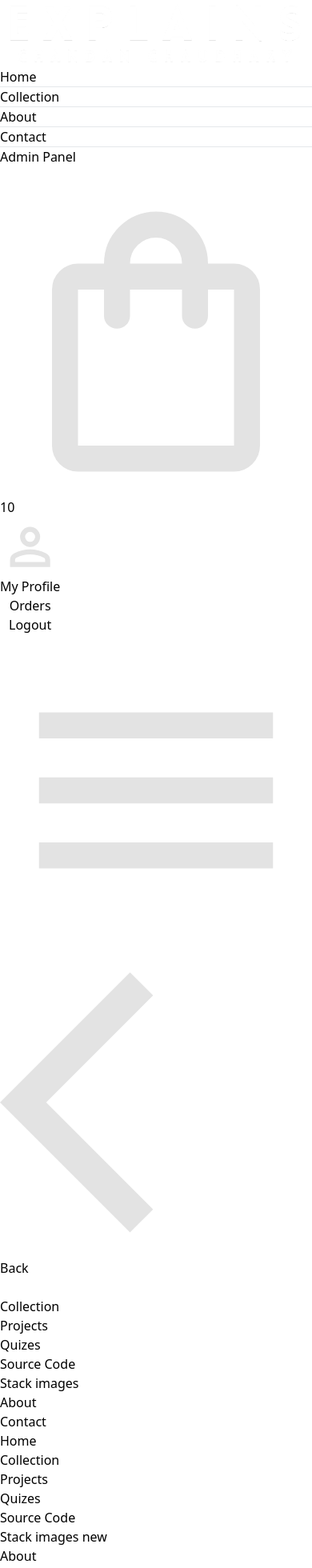
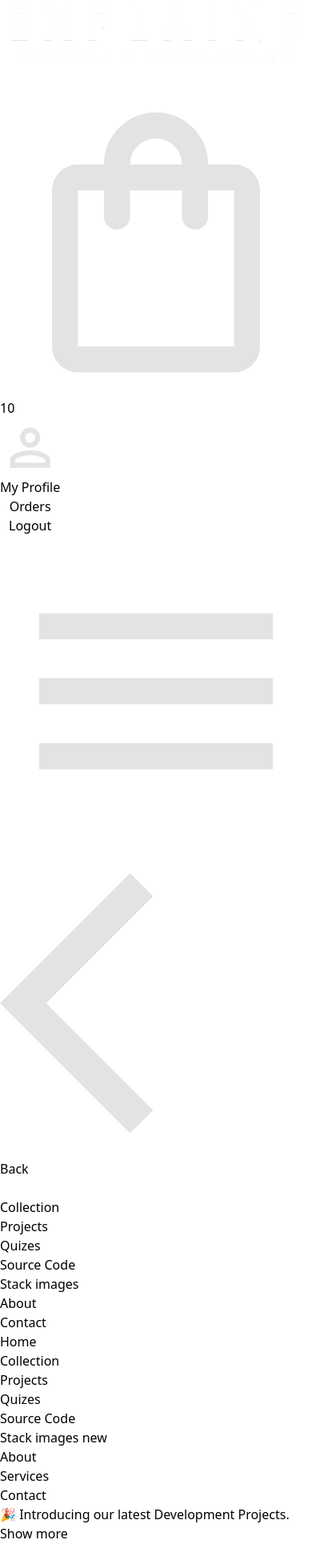
Before and after one commit to Chandan-Badge/C2Explains-ChandanChaudhary, a React (Vite) app in the folder Frontend/: page / in a window 390 px wide. Shown: the top 1960 px of the page at 80% size. Built offline with nearby package versions, Linux system fonts and the light colour scheme.

Commit message:
Improvement 07

```diff
--- a/Frontend/src/components/Sidebar-Menu.jsx
+++ b/Frontend/src/components/Sidebar-Menu.jsx
@@ -4,7 +4,7 @@ import { Link } from 'react-router-dom';
 
 function SidebarMenu() {
   return (
-      <div className='h-[90vh] gap-2 md:gap-8 hidden sm:flex justify-start flex-col text-sm md:text-base text-white fixed w-max pr-8 py-[22px] bottom-0 border-r border-r-[#b6bee5]/50'>
+      <div className='h-[90vh] gap-2 md:gap-6 hidden sm:flex justify-start flex-col text-sm md:text-base text-white fixed w-max pr-8 py-[22px] bottom-0 border-r border-r-[#b6bee5]/50'>
         <NavLink to="/" className='flex justify-start items-center gap-6'>
           <div class="menu w-[3px] h-11 border-none bg-[#26ffe3] opacity-0 rounded-e"></div>
           <p className=''>Home</p>
@@ -33,12 +33,17 @@ function SidebarMenu() {
 
         <NavLink to="/stack-images" className='flex justify-start items-center gap-6'>
             <div class="menu w-[3px] h-11 border-none bg-[#26ffe3] opacity-0 rounded-e"></div>
-            <p>Stack images <span className='bg-gray-700 rounded-full text-[10px] px-2 py-1'>new</span></p>
+            <p>Stack images <span className='bg-gray-700 rounded-full text-[8px] px-2 py-1'>new</span></p>
         </NavLink>
 
         <NavLink to="/about" className='flex justify-start items-center gap-6'>
             <div class="menu w-[3px] h-11 border-none bg-[#26ffe3] opacity-0 rounded-e"></div>
           <p>About</p>
+        </NavLink>
+
+        <NavLink to="/services" className='flex justify-start items-center gap-6'>
+            <div class="menu w-[3px] h-11 border-none bg-[#26ffe3] opacity-0 rounded-e"></div>
+          <p>Services</p>
         </NavLink>
 
         <NavLink to="/contact" className='flex justify-start items-center gap-6'>
--- a/Frontend/src/components/navbar.jsx
+++ b/Frontend/src/components/navbar.jsx
@@ -12,7 +12,7 @@ function Navbar() {
 
       <img src={assets.logo} alt="" className='w-16 sm:w-36' />
 
-      <div className='gap-2 md:gap-6 items-center justify-center sm:flex hidden text-sm md:text-base'>
+      {/* <div className='gap-2 md:gap-6 items-center justify-center sm:flex hidden text-sm md:text-base'>
         <NavLink to="/" className='flex gap-1 items-center flex-col'>
           <p className=''>Home</p>
           <hr className='w-2/3 border-none bg-[#26ffe3] h-[1.5px] opacity-0' />
@@ -34,11 +34,17 @@ function Navbar() {
         </NavLink>
 
         <button className='rounded-full py-1 md:py-1.5 px-2 md:px-3 border border-[#fff]/50 text-xs md:text-sm'>Admin Panel</button>
-      </div>
+      </div> */}
 
-      <div className='flex gap-6 items-center justify-center'>
+      <div className='flex gap-10 items-center justify-center'>
         <button>
           <svg xmlns="http://www.w3.org/2000/svg" className='w-8 h-8' viewBox="0 -960 960 960" fill="#e3e3e3"><path d="M784-120 532-372q-30 24-69 38t-83 14q-109 0-184.5-75.5T120-580q0-109 75.5-184.5T380-840q109 0 184.5 75.5T640-580q0 44-14 83t-38 69l252 252-56 56ZM380-400q75 0 127.5-52.5T560-580q0-75-52.5-127.5T380-760q-75 0-127.5 52.5T200-580q0 75 52.5 127.5T380-400Z"/></svg>
+        </button>
+
+        <button>
+          <svg xmlns="http://www.w3.org/2000/svg" class="feather feather-sun w-5 h-5 sm:w-7 sm:h-7 text-[#e3e3e3]" viewBox="0 0 24 24" fill="none" stroke="currentColor" stroke-width="2" stroke-linecap="round" stroke-linejoin="round"><circle cx="12" cy="12" r="5"></circle><line x1="12" y1="1" x2="12" y2="3"></line><line x1="12" y1="21" x2="12" y2="23"></line><line x1="4.22" y1="4.22" x2="5.64" y2="5.64"></line><line x1="18.36" y1="18.36" x2="19.78" y2="19.78"></line><line x1="1" y1="12" x2="3" y2="12"></line><line x1="21" y1="12" x2="23" y2="12"></line><line x1="4.22" y1="19.78" x2="5.64" y2="18.36"></line><line x1="18.36" y1="5.64" x2="19.78" y2="4.22"></line></svg>
+
+          <svg className='w-8 h-8 fill-[#e3e3e3] hidden' viewBox="0 0 256 256" xmlns="http://www.w3.org/2000/svg"><path d="M240,96a8,8,0,0,1-8,8H216v16a8,8,0,0,1-16,0V104H184a8,8,0,0,1,0-16h16V72a8,8,0,0,1,16,0V88h16A8,8,0,0,1,240,96ZM144,56h8v8a8,8,0,0,0,16,0V56h8a8,8,0,0,0,0-16h-8V32a8,8,0,0,0-16,0v8h-8a8,8,0,0,0,0,16Zm72.77,97a8,8,0,0,1,1.43,8A96,96,0,1,1,95.07,37.8a8,8,0,0,1,10.6,9.06A88.07,88.07,0,0,0,209.14,150.33,8,8,0,0,1,216.77,153Zm-19.39,14.88c-1.79.09-3.59.14-5.38.14A104.11,104.11,0,0,1,88,64c0-1.79,0-3.59.14-5.38A80,80,0,1,0,197.38,167.86Z"></path></svg>
         </button>
 
         <Link to="/cart" className='relative'>
--- a/Frontend/src/pages/Home.jsx
+++ b/Frontend/src/pages/Home.jsx
@@ -5,10 +5,10 @@ const Home = () => {
   return (
     <div className='flex items-center justify-end flex-col w-[90vw] right-0 absolute'>
       <Hero />
-      {/* <Hero />
       <Hero />
       <Hero />
-      <Hero /> */}
+      <Hero />
+      <Hero />
     </div>
   )
 }
```
